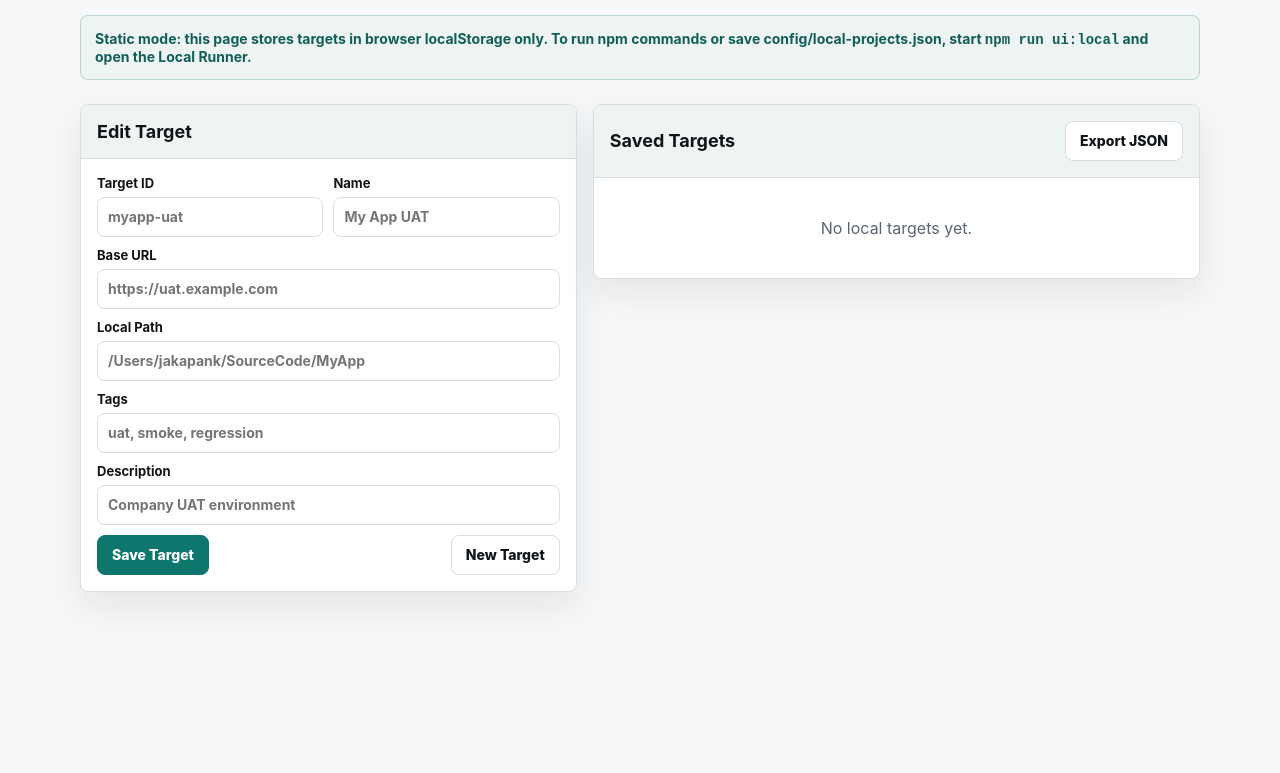
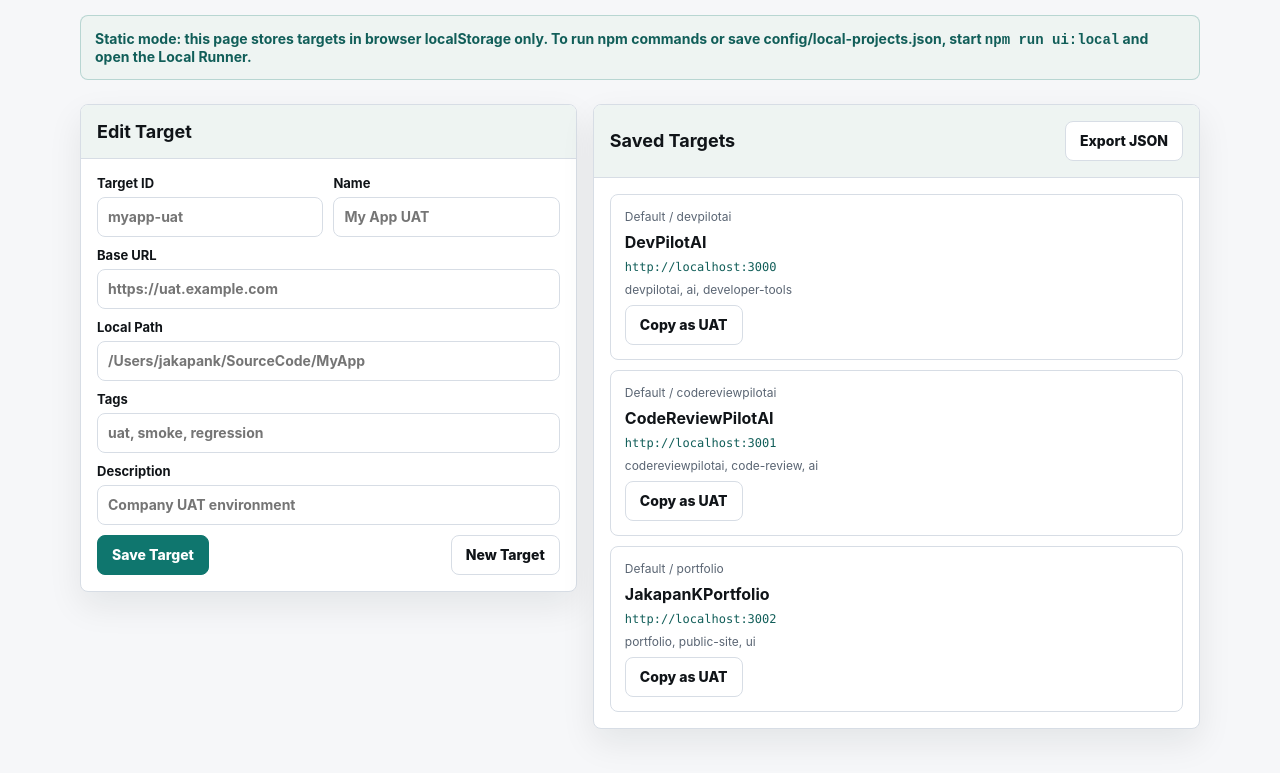
Before and after one commit to Ligerking007/AutomateTestPilotAI, a website: page public/command-center.html in a window 1280 px wide. Shown: the part 174-947 px from the top of the page. Before the commit the page ends 810 px from the top, so only its background shows below. Drawn offline with Linux system fonts and the light colour scheme.

Commit message:
Show default targets in static command center

```diff
--- a/public/command-center.html
+++ b/public/command-center.html
@@ -283,6 +283,7 @@
       const saveTargetButton = document.querySelector('#saveTargetButton');
       const newTargetButton = document.querySelector('#newTargetButton');
       const exportButton = document.querySelector('#exportButton');
+      const defaultTargets = [{"id":"devpilotai","name":"DevPilotAI","localPath":"/Users/jakapank/SourceCode/DevPilotAI","defaultBaseUrl":"http://localhost:3000","description":"AI developer assistant application.","tags":["devpilotai","ai","developer-tools"]},{"id":"codereviewpilotai","name":"CodeReviewPilotAI","localPath":"/Users/jakapank/SourceCode/CodeReviewPilotAI","defaultBaseUrl":"http://localhost:3001","description":"AI code review assistant application.","tags":["codereviewpilotai","code-review","ai"]},{"id":"portfolio","name":"JakapanKPortfolio","localPath":"/Users/jakapank/SourceCode/JakapanKPortfolio","defaultBaseUrl":"http://localhost:3002","description":"Personal portfolio site.","tags":["portfolio","public-site","ui"]}];
 
       function loadTargets() {
         try {
@@ -353,6 +354,18 @@
         targetDescriptionInput.value = target.description || '';
       };
 
+      window.copyDefaultTarget = function copyDefaultTarget(id) {
+        const target = defaultTargets.find((item) => item.id === id);
+        if (!target) return;
+        targetIdInput.disabled = false;
+        targetIdInput.value = target.id + '-uat';
+        targetNameInput.value = target.name + ' UAT';
+        targetBaseUrlInput.value = target.defaultBaseUrl;
+        targetLocalPathInput.value = target.localPath || '';
+        targetTagsInput.value = Array.from(new Set([...(target.tags || []), 'uat'])).join(', ');
+        targetDescriptionInput.value = target.description || '';
+      };
+
       window.deleteTarget = function deleteTarget(id) {
         if (!confirm('Delete this target?')) return;
         saveTargets(loadTargets().filter((target) => target.id !== id));
@@ -371,21 +384,22 @@
       }
 
       function renderTargets() {
-        const targets = loadTargets();
-
-        if (targets.length === 0) {
-          targetList.innerHTML = '<div class="empty">No local targets yet.</div>';
-          return;
-        }
+        const localTargets = loadTargets();
+        const targets = [
+          ...defaultTargets.map((target) => ({ ...target, source: 'Default', editable: false })),
+          ...localTargets.map((target) => ({ ...target, source: 'Local', editable: true }))
+        ];
 
         targetList.innerHTML = targets.map((target) => '<article class="target-card">' +
-          '<div class="target-meta">' + escapeHtml(target.id) + '</div>' +
+          '<div class="target-meta">' + escapeHtml(target.source) + ' / ' + escapeHtml(target.id) + '</div>' +
           '<strong>' + escapeHtml(target.name) + '</strong>' +
           '<code>' + escapeHtml(target.defaultBaseUrl) + '</code>' +
           '<span class="target-meta">' + escapeHtml((target.tags || []).join(', ')) + '</span>' +
           '<div class="controls">' +
-            '<button class="secondary" type="button" onclick="editTarget(\'' + escapeAttribute(target.id) + '\')">Edit</button>' +
-            '<button class="danger" type="button" onclick="deleteTarget(\'' + escapeAttribute(target.id) + '\')">Delete</button>' +
+            (target.editable
+              ? '<button class="secondary" type="button" onclick="editTarget(\'' + escapeAttribute(target.id) + '\')">Edit</button>' +
+                '<button class="danger" type="button" onclick="deleteTarget(\'' + escapeAttribute(target.id) + '\')">Delete</button>'
+              : '<button class="secondary" type="button" onclick="copyDefaultTarget(\'' + escapeAttribute(target.id) + '\')">Copy as UAT</button>') +
           '</div>' +
         '</article>').join('');
       }
```
Also changed, not shown: src/utils/buildReportSite.ts (+24 -9 lines).
